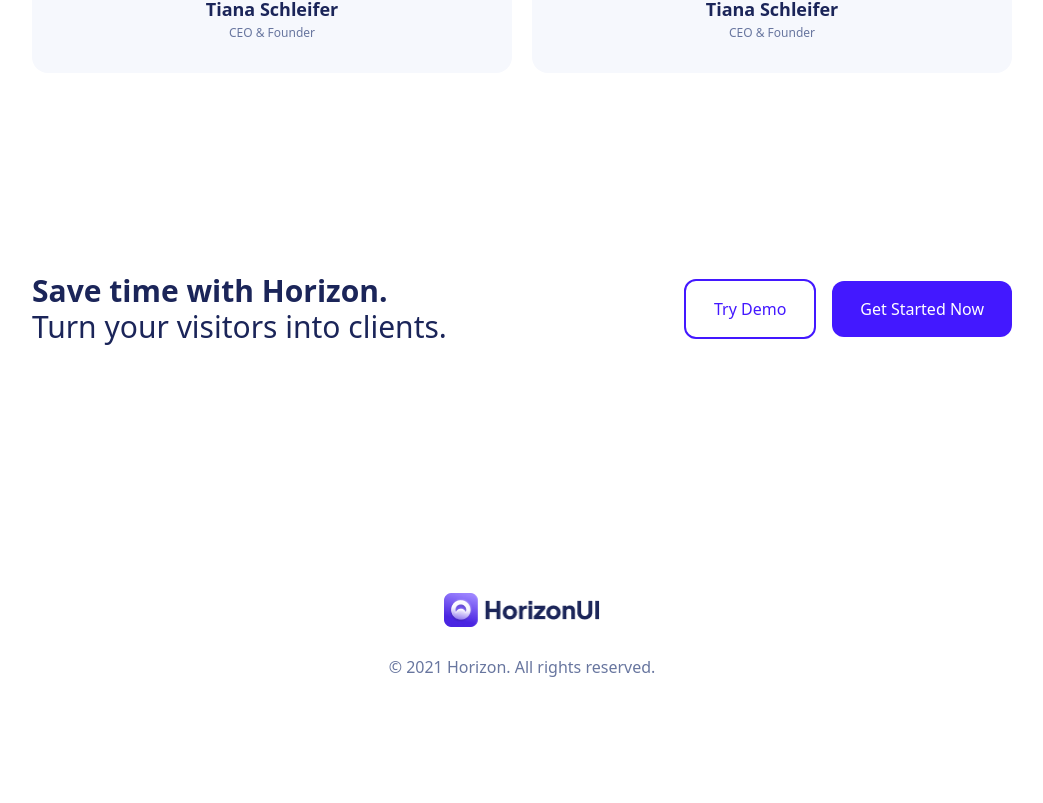
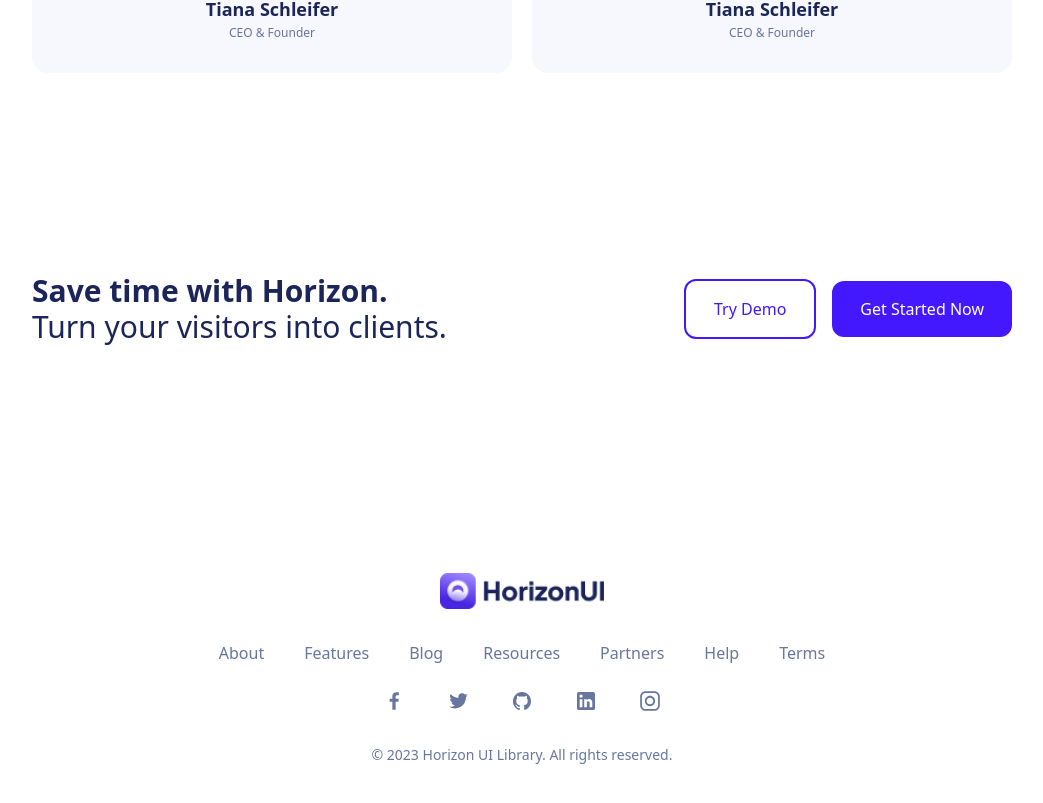
Before and after one commit to defuj/belajar-vuejs-batch2, a Vue app: page /home in a window 1280 px wide. Shown: the part 3141-3944 px from the top of the page, without its empty margins (118-1161 px from the left). Built offline with nearby package versions, Linux system fonts and the light colour scheme.

Commit message:
chore: Update CSS styles and add new components to Footer template

```diff
--- a/src/assets/css/style.css
+++ b/src/assets/css/style.css
@@ -793,6 +793,10 @@ header .actions > :not([hidden]) ~ :not([hidden]) {
   width: 100%;
 }
 
+.w-\[165px\] {
+  width: 165px;
+}
+
 .max-w-\[60\%\] {
   max-width: 60%;
 }
@@ -913,6 +917,18 @@ header .actions > :not([hidden]) ~ :not([hidden]) {
   margin-left: calc(1rem * calc(1 - var(--tw-space-x-reverse)));
 }
 
+.space-y-8 > :not([hidden]) ~ :not([hidden]) {
+  --tw-space-y-reverse: 0;
+  margin-top: calc(2rem * calc(1 - var(--tw-space-y-reverse)));
+  margin-bottom: calc(2rem * var(--tw-space-y-reverse));
+}
+
+.space-x-10 > :not([hidden]) ~ :not([hidden]) {
+  --tw-space-x-reverse: 0;
+  margin-right: calc(2.5rem * var(--tw-space-x-reverse));
+  margin-left: calc(2.5rem * calc(1 - var(--tw-space-x-reverse)));
+}
+
 .overflow-hidden {
   overflow: hidden;
 }
@@ -1017,6 +1033,11 @@ header .actions > :not([hidden]) ~ :not([hidden]) {
 .px-7 {
   padding-left: 1.75rem;
   padding-right: 1.75rem;
+}
+
+.\!py-20 {
+  padding-top: 5rem !important;
+  padding-bottom: 5rem !important;
 }
 
 .text-center {
--- a/src/components/Footer.vue
+++ b/src/components/Footer.vue
@@ -1,11 +1,56 @@
+<script setup>
+import { RouterLink } from 'vue-router'
+import { Facebook, Twitter, Github, Linkedin, Instagram } from '@/components/icons'
+</script>
 <template>
   <footer>
-    <div class="container">
+    <div class="container !py-20">
       <div class="py-12">
-        <div class="flex flex-col items-center justify-center">
-          <img src="@/assets/images/logo.png" alt="logo" class="w-[156px]" />
-          <p class="mt-6 text-base font-medium leading-8 text-center text-dark-grey-600">
-            © 2021 Horizon. All rights reserved.
+        <div class="flex flex-col items-center justify-center space-y-8">
+          <img src="@/assets/images/logo.png" alt="logo" class="w-[165px]" />
+
+          <div class="flex flex-col items-center justify-center space-y-6">
+            <nav class="flex flex-row space-x-10">
+              <RouterLink to="/about" class="font-medium leading-6 text-dark-grey-600 texx-sm">
+                About
+              </RouterLink>
+
+              <RouterLink to="/features" class="font-medium leading-6 text-dark-grey-600 texx-sm">
+                Features
+              </RouterLink>
+
+              <RouterLink to="/blog" class="font-medium leading-6 text-dark-grey-600 texx-sm">
+                Blog
+              </RouterLink>
+
+              <RouterLink to="/resources" class="font-medium leading-6 text-dark-grey-600 texx-sm">
+                Resources
+              </RouterLink>
+
+              <RouterLink to="/partners" class="font-medium leading-6 text-dark-grey-600 texx-sm">
+                Partners
+              </RouterLink>
+
+              <RouterLink to="/help" class="font-medium leading-6 text-dark-grey-600 texx-sm">
+                Help
+              </RouterLink>
+
+              <RouterLink to="/terms" class="font-medium leading-6 text-dark-grey-600 texx-sm">
+                Terms
+              </RouterLink>
+            </nav>
+
+            <nav class="flex flex-row space-x-10">
+              <Facebook />
+              <Twitter />
+              <Github />
+              <Linkedin />
+              <Instagram />
+            </nav>
+          </div>
+
+          <p class="mt-6 text-sm font-medium leading-5 text-center text-dark-grey-600">
+            © 2023 Horizon UI Library. All rights reserved.
           </p>
         </div>
       </div>
```
